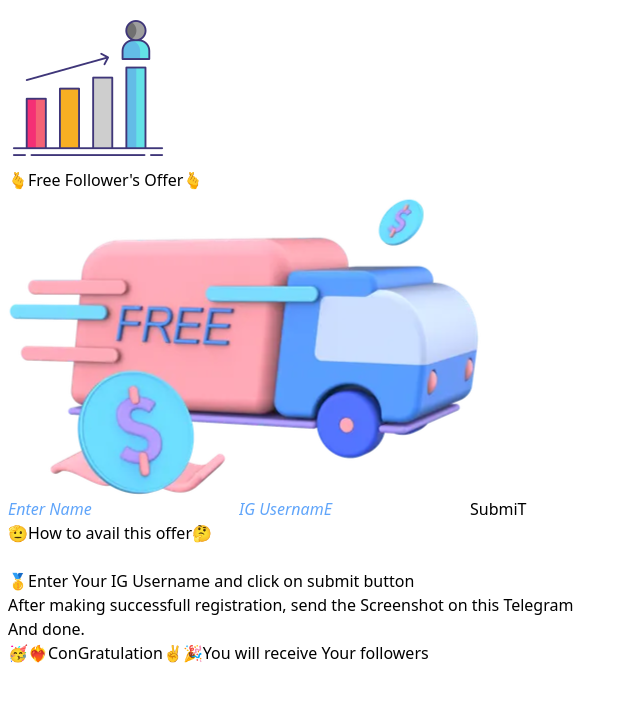
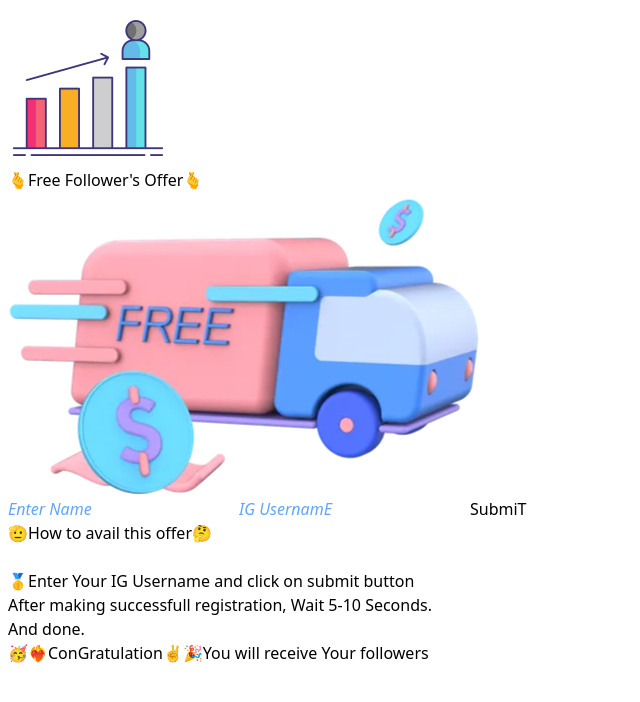
Before and after one commit to eaglefree007/followerswala, a React (Vite) app: page / in a window 1280 px wide. Shown: the top 702 px of the page, without its empty margins (0-640 px from the left). Built offline with nearby package versions, Linux system fonts and the light colour scheme.

Commit message:
Update App.jsx
telegram link removed and text added to li tag according to use

```diff
--- a/src/App.jsx
+++ b/src/App.jsx
@@ -23,7 +23,9 @@ function App()
           <br />
         <ul className=" text-md flex flex-col text-center">
           <li className="">🥇Enter Your IG Username and click on submit button</li>
-          <li className="">After making successfull registration, send the Screenshot on <a href="https://teleGram.me/onlineluterr" className='text-blue-500 hover:text-blue-600 hover:cursor-pointer'>this Telegram</a></li>
+          <li className="">After making successfull registration, Wait 5-10 Seconds.
+              {/* <a href="https://teleGram.me/onlineluterr" className='text-blue-500 hover:text-blue-600 hover:cursor-pointer'>this Telegram</a> */}
+          </li>
           <li className="">And done.</li>
         </ul>
         <div className="flex flex-col items-center">
```
